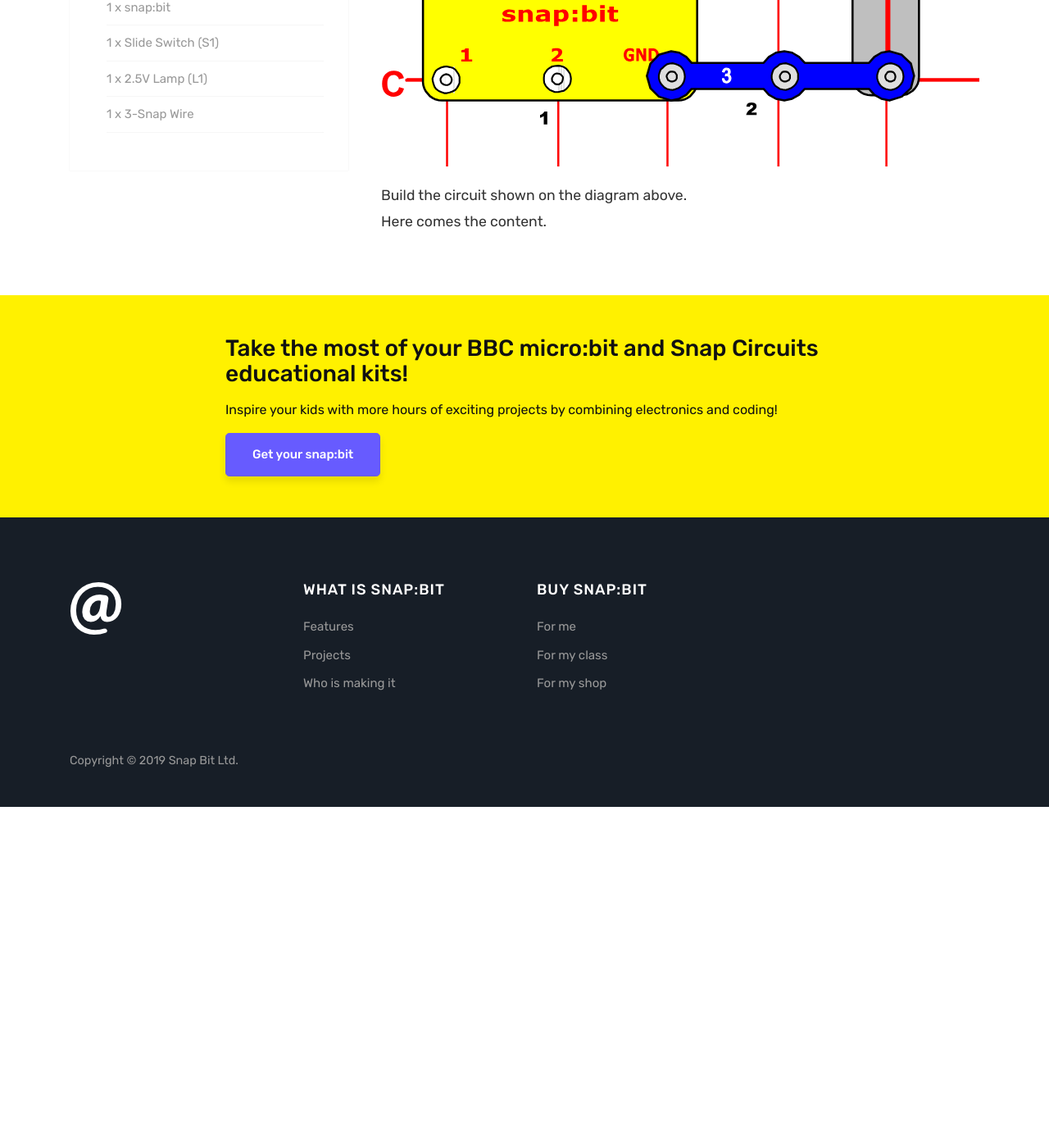
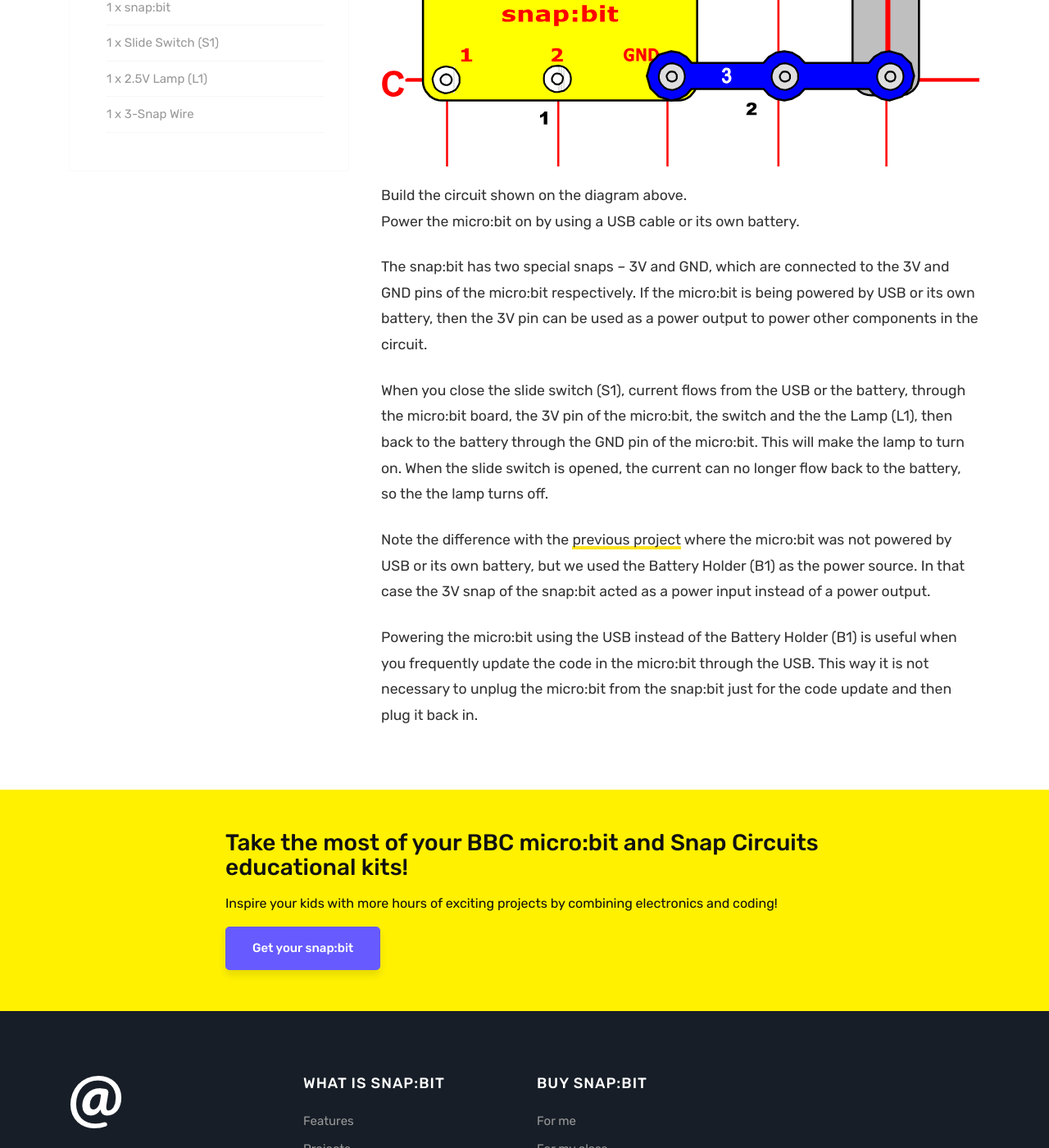
Before and after one commit to snap-bit/snap-bit.github.io, a Jekyll site: the page built from _projects/0001-power-from-microbit.md, in a window 1280 px wide and 1400 px high, scrolled down 525 px. Shown: the whole window at 82% size. Built offline with Jekyll 4.4.1, drawn with Linux system fonts in a browser that asks for light colours; comment, search, counter and statistics services are not loaded; before the commit the page ends 1509 px from its top, so only the background shows below that; some of the changed text lies outside the part shown.

Commit message:
Power from microbit lesson

```diff
--- a/_projects/0001-power-from-microbit.md
+++ b/_projects/0001-power-from-microbit.md
@@ -1,11 +1,19 @@
 ---
 layout: project
 title: Use micro:bit as power source
-description: Some short description about this project.
+description: Shows how to use the micro:bit as the power source of the electronic circuit.
 category: lesson
 slug: power-from-microbit
 diagram: power-from-microbit
 requires: S1,L1,3
 ---
 
-Here comes the content.
+Power the micro:bit on by using a USB cable or its own battery.
+
+The snap:bit has two special snaps – 3V and GND, which are connected to the 3V and GND pins of the micro:bit respectively. If the micro:bit is being powered by USB or its own battery, then the 3V pin can be used as a power output to power other components in the circuit.
+
+When you close the slide switch (S1), current flows from the USB or the battery, through the micro:bit board, the 3V pin of the micro:bit, the switch and the the Lamp (L1), then back to the battery through the GND pin of the micro:bit. This will make the lamp to turn on. When the slide switch is opened, the current can no longer flow back to the battery, so the the lamp turns off.
+
+Note the difference with the [previous project](power-microbit.html) where the micro:bit was not powered by USB or its own battery, but we used the Battery Holder (B1) as the power source. In that case the 3V snap of the snap:bit acted as a power input instead of a power output.
+
+Powering the micro:bit using the USB instead of the Battery Holder (B1) is useful when you frequently update the code in the micro:bit through the USB. This way it is not necessary to unplug the micro:bit from the snap:bit just for the code update and then plug it back in.
```
Also changed, not shown: _projects/0000-power-microbit.md (+3 -3 lines), about.md (+2 -2 lines).
